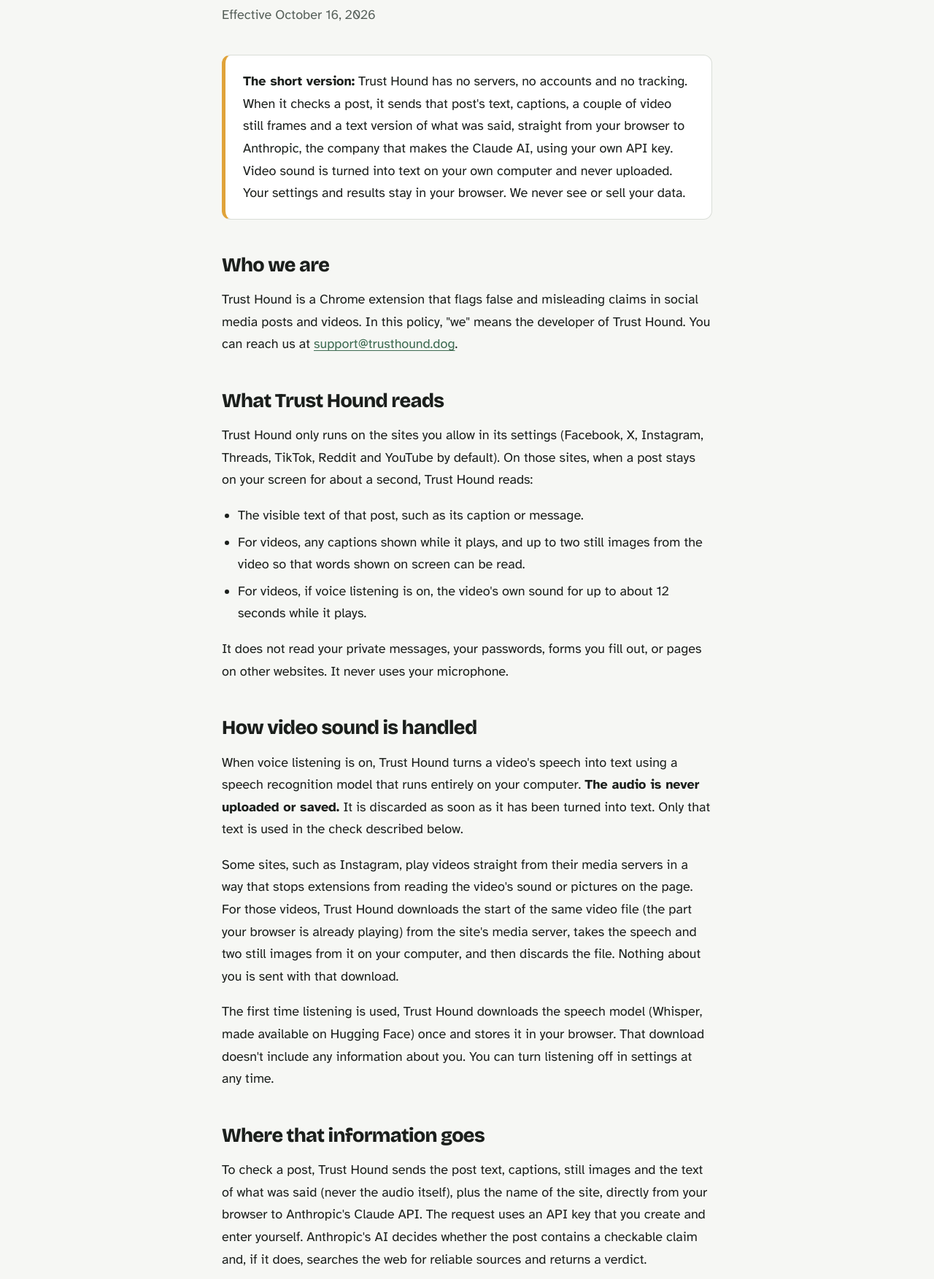
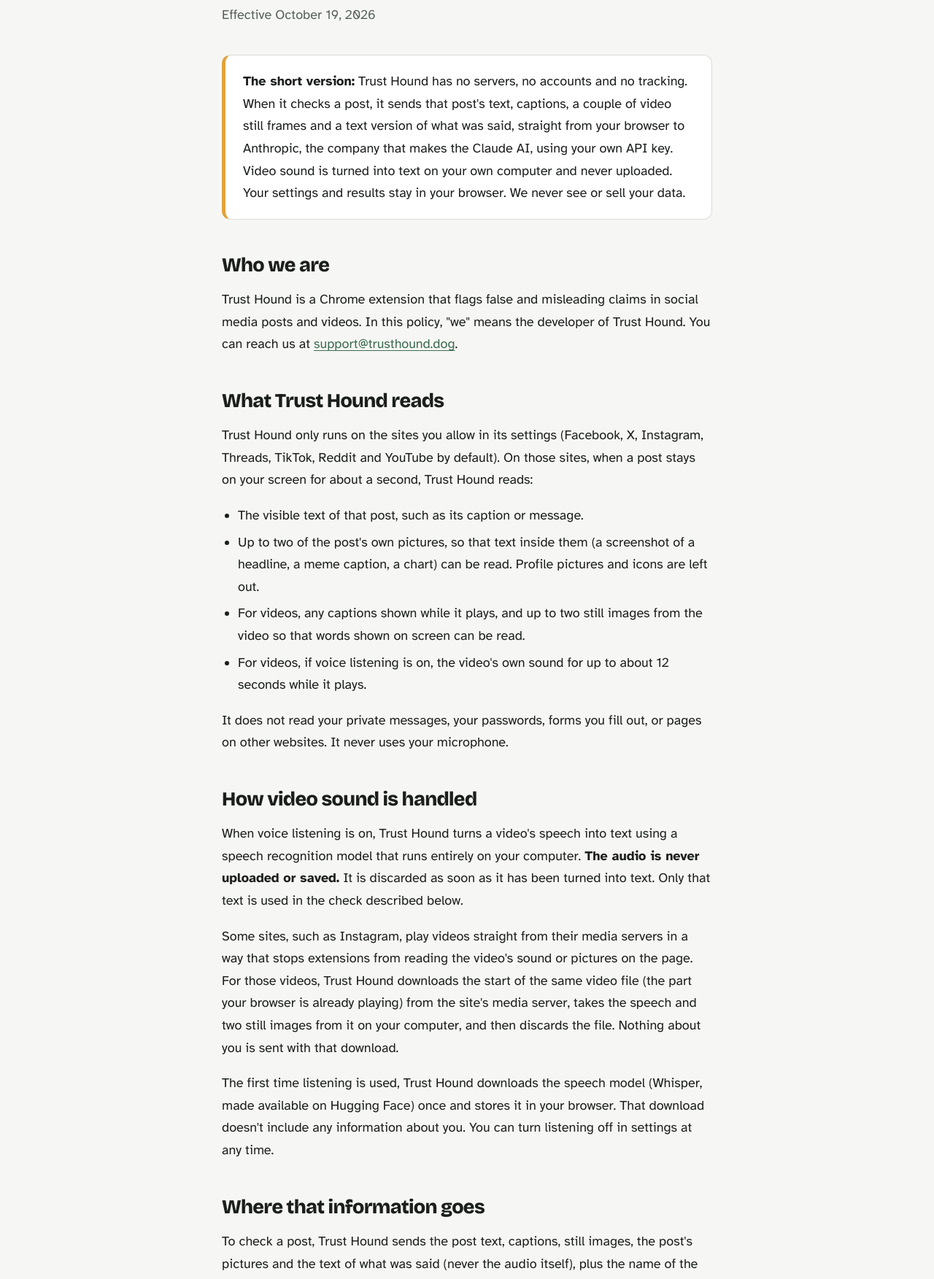
Before and after one commit to omegaprimal/trusthound-site, a plain HTML site: page privacy.html in a window 1280 px wide. Shown: the part 192-1945 px from the top of the page at 73% size. Drawn offline with nearby package versions, Linux system fonts and the light colour scheme.

Commit message:
Privacy policy: mention post pictures

```diff
--- a/privacy.html
+++ b/privacy.html
@@ -25,7 +25,7 @@
 
 <main class="doc">
   <h1>Privacy policy</h1>
-  <p class="updated">Effective October 16, 2026</p>
+  <p class="updated">Effective October 19, 2026</p>
 
   <div class="summary">
     <p><strong>The short version:</strong> Trust Hound has no servers, no accounts and no tracking. When it checks a post, it sends that post's text, captions, a couple of video still frames and a text version of what was said, straight from your browser to Anthropic, the company that makes the Claude AI, using your own API key. Video sound is turned into text on your own computer and never uploaded. Your settings and results stay in your browser. We never see or sell your data.</p>
@@ -38,6 +38,7 @@
   <p>Trust Hound only runs on the sites you allow in its settings (Facebook, X, Instagram, Threads, TikTok, Reddit and YouTube by default). On those sites, when a post stays on your screen for about a second, Trust Hound reads:</p>
   <ul>
     <li>The visible text of that post, such as its caption or message.</li>
+    <li>Up to two of the post's own pictures, so that text inside them (a screenshot of a headline, a meme caption, a chart) can be read. Profile pictures and icons are left out.</li>
     <li>For videos, any captions shown while it plays, and up to two still images from the video so that words shown on screen can be read.</li>
     <li>For videos, if voice listening is on, the video's own sound for up to about 12 seconds while it plays.</li>
   </ul>
@@ -49,7 +50,8 @@
   <p>The first time listening is used, Trust Hound downloads the speech model (Whisper, made available on Hugging Face) once and stores it in your browser. That download doesn't include any information about you. You can turn listening off in settings at any time.</p>
 
   <h2>Where that information goes</h2>
-  <p>To check a post, Trust Hound sends the post text, captions, still images and the text of what was said (never the audio itself), plus the name of the site, directly from your browser to Anthropic's Claude API. The request uses an API key that you create and enter yourself. Anthropic's AI decides whether the post contains a checkable claim and, if it does, searches the web for reliable sources and returns a verdict.</p>
+  <p>To check a post, Trust Hound sends the post text, captions, still images, the post's pictures and the text of what was said (never the audio itself), plus the name of the site, directly from your browser to Anthropic's Claude API. The request uses an API key that you create and enter yourself. Anthropic's AI decides whether the post contains a checkable claim and, if it does, searches the web for reliable sources and returns a verdict.</p>
+  <p>When a picture can't be read on your computer because the site doesn't allow it, Trust Hound sends Anthropic the picture's public web address instead, and Anthropic's servers open that picture directly. That address points to the picture only, not to you or your account.</p>
   <p>Trust Hound does not send the address of the page, your name, your account details on the social site, or your browsing history.</p>
   <p>The information goes only to Anthropic. It does not pass through any server we run, because we don't run one. Anthropic handles this data under its own terms and privacy policy, which you can read at <a href="https://www.anthropic.com/legal/privacy">anthropic.com/legal/privacy</a>.</p>
 
```
